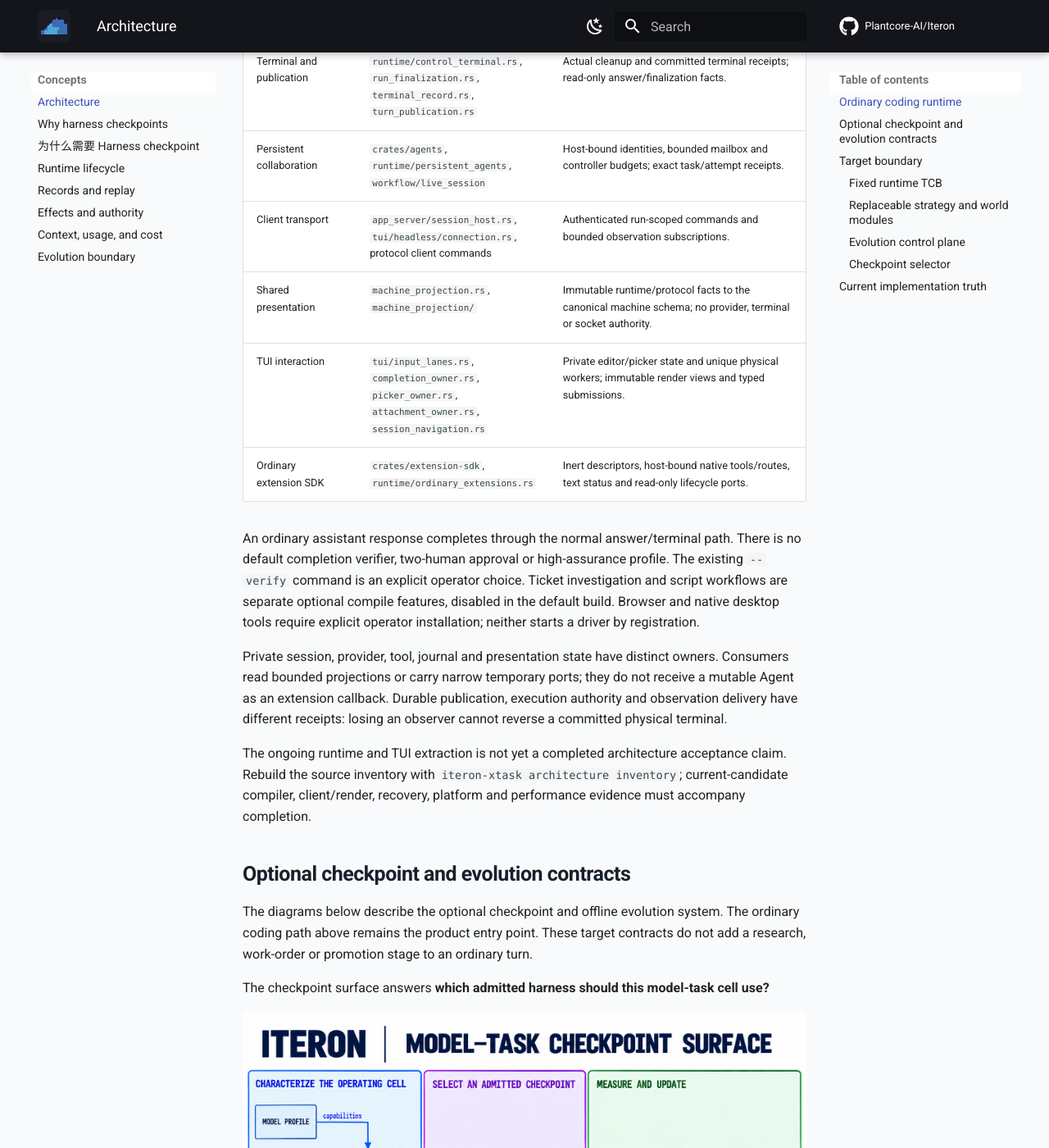
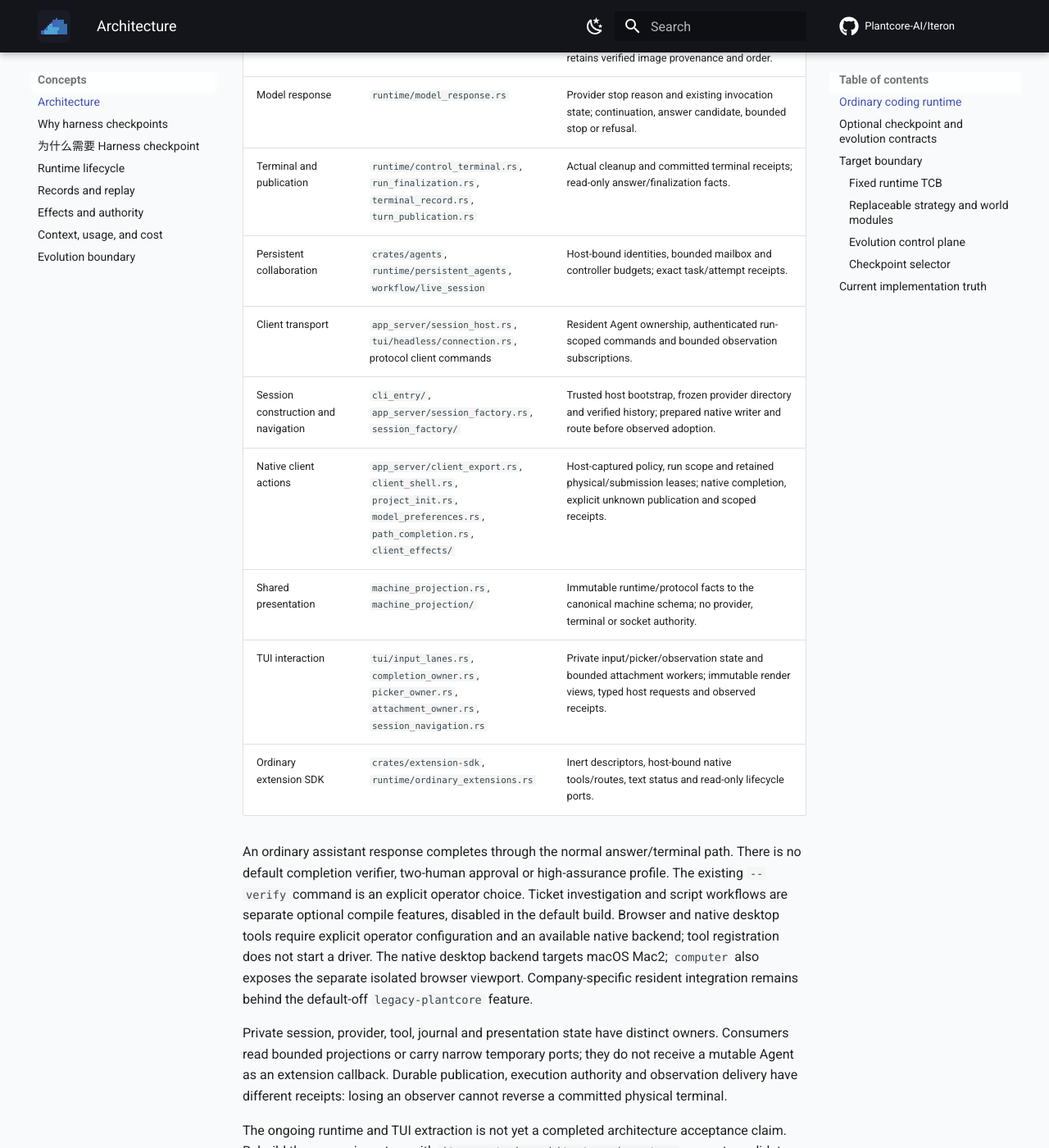
Before and after one commit to Plantcore-AI/Iteron, an MkDocs documentation site: the page built from docs/architecture.md, in a window 1280 px wide and 1400 px high, scrolled down 2186 px. Shown: the whole window at 82% size. Built offline with MkDocs 1.6.1 and Material for MkDocs 9.7.7, drawn with Linux system fonts in a browser that asks for light colours; comment, search, counter and statistics services are not loaded; some of the changed text lies outside the part shown.

Commit message:
Ground architecture overview in retained runtime and scoped host ownership

```diff
--- a/docs/architecture.md
+++ b/docs/architecture.md
@@ -17,14 +17,14 @@
     Front[CLI / TUI / external clients] -->|typed submissions and controls| Host[Launch and App Server adapters]
     Host --> Ingress[SessionInbox / SessionControl / SubmittedTurnState]
     Ingress --> Resident[Resident execution composition]
-    Resident --> Driver[CodingRunDriver]
-    Driver --> Coordinator[CodingRunCoordinator]
+    Resident --> Coordinator[CodingRunCoordinator]
+    Coordinator -->|borrows retained state| Driver[CodingRunDriver]
     Resident --> Context[ContextInjection and ContextPort]
     Coordinator --> Provider[CodingProviderExecution and native route ports]
     Coordinator --> Tools[ToolRoundExecution and process owners]
     Resident --> Terminal[RunFinalization and TerminalRecord]
     Host -->|collaboration commands| Controller[AgentController and mailbox]
-    Scheduler[LiveWorkflowScheduler] -->|versioned controller port| Controller
+    Scheduler[LiveWorkflowSession / WorkflowScheduler] -->|versioned controller port| Controller
     Controller -->|owned resident epoch| Resident
     Context --> Journal[WAL / effect / accounting owners]
     Provider --> Journal
@@ -36,6 +36,11 @@
 
 The table names current source ownership. An extracted file is useful only when its state,
 physical work or decision authority belongs to that owner; file size alone is not acceptance.
+`CodingRunDriver` retains the transcript, phase and physical obligations. The coordinator borrows
+that retained state and consumes concrete request/provider/tool/completion handoffs. Optional
+persistent agents and live workflow graphs enter the same resident child execution through their
+controller-owned identity, budget, mailbox and exact task leases; they do not install a second
+frontend execution loop.
 
 | Responsibility | Actual owner or interface | Input and output |
 | --- | --- | --- |
@@ -54,16 +59,21 @@
 | Model response | `runtime/model_response.rs` | Provider stop reason and existing invocation state; continuation, answer candidate, bounded stop or refusal. |
 | Terminal and publication | `runtime/control_terminal.rs`, `run_finalization.rs`, `terminal_record.rs`, `turn_publication.rs` | Actual cleanup and committed terminal receipts; read-only answer/finalization facts. |
 | Persistent collaboration | `crates/agents`, `runtime/persistent_agents`, `workflow/live_session` | Host-bound identities, bounded mailbox and controller budgets; exact task/attempt receipts. |
-| Client transport | `app_server/session_host.rs`, `tui/headless/connection.rs`, protocol client commands | Authenticated run-scoped commands and bounded observation subscriptions. |
+| Client transport | `app_server/session_host.rs`, `tui/headless/connection.rs`, protocol client commands | Resident Agent ownership, authenticated run-scoped commands and bounded observation subscriptions. |
+| Session construction and navigation | `cli_entry/`, `app_server/session_factory.rs`, `session_factory/` | Trusted host bootstrap, frozen provider directory and verified history; prepared native writer and route before observed adoption. |
+| Native client actions | `app_server/client_export.rs`, `client_shell.rs`, `project_init.rs`, `model_preferences.rs`, `path_completion.rs`, `client_effects/` | Host-captured policy, run scope and retained physical/submission leases; native completion, explicit unknown publication and scoped receipts. |
 | Shared presentation | `machine_projection.rs`, `machine_projection/` | Immutable runtime/protocol facts to the canonical machine schema; no provider, terminal or socket authority. |
-| TUI interaction | `tui/input_lanes.rs`, `completion_owner.rs`, `picker_owner.rs`, `attachment_owner.rs`, `session_navigation.rs` | Private editor/picker state and unique physical workers; immutable render views and typed submissions. |
+| TUI interaction | `tui/input_lanes.rs`, `completion_owner.rs`, `picker_owner.rs`, `attachment_owner.rs`, `session_navigation.rs` | Private input/picker/observation state and bounded attachment workers; immutable render views, typed host requests and observed receipts. |
 | Ordinary extension SDK | `crates/extension-sdk`, `runtime/ordinary_extensions.rs` | Inert descriptors, host-bound native tools/routes, text status and read-only lifecycle ports. |
 
 An ordinary assistant response completes through the normal answer/terminal path. There is
 no default completion verifier, two-human approval or high-assurance profile. The existing
 `--verify` command is an explicit operator choice. Ticket investigation and script workflows
 are separate optional compile features, disabled in the default build. Browser and native
-desktop tools require explicit operator installation; neither starts a driver by registration.
+desktop tools require explicit operator configuration and an available native backend; tool
+registration does not start a driver. The native desktop backend targets macOS Mac2;
+`computer` also exposes the separate isolated browser viewport. Company-specific resident
+integration remains behind the default-off `legacy-plantcore` feature.
 
 Private session, provider, tool, journal and presentation state have distinct owners. Consumers
 read bounded projections or carry narrow temporary ports; they do not receive a mutable Agent
@@ -150,9 +160,11 @@
 
 The workspace is divided into protocol, record, observability, provider, tools,
 sandbox, context, verification, MCP, scheduling, agents, kernel, CLI, evaluation,
-and evolution-contract crates. This is useful modularity, but the kernel still
-depends on concrete implementations and the CLI/TUI still participates in runtime
-composition. Iteron therefore does not yet claim microkernel conformance.
+and evolution-contract crates, with additional workflow, tunables, marketplace and ordinary
+extension SDK owners. The kernel still has concrete workspace dependencies on protocol and
+record. CLI host bootstrap and the App Server construct resident sessions; TUI and external
+clients consume queues, bounded views and scoped receipts. This remains a modular monolith,
+and these source boundaries alone do not establish microkernel conformance.
 
 The runtime also does not yet ship a first-class `TaskProfile`, checkpoint
 applicability index, or serving-time checkpoint selector. Existing
```
Also changed, not shown: docs/spec/architecture-overview.md (+5 -3 lines).
